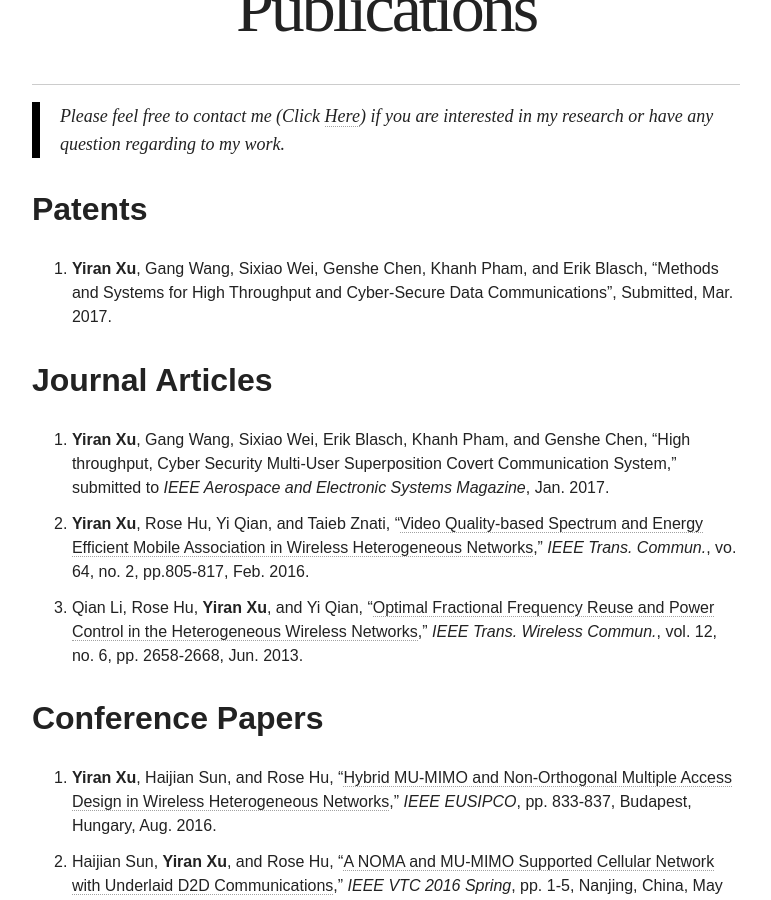
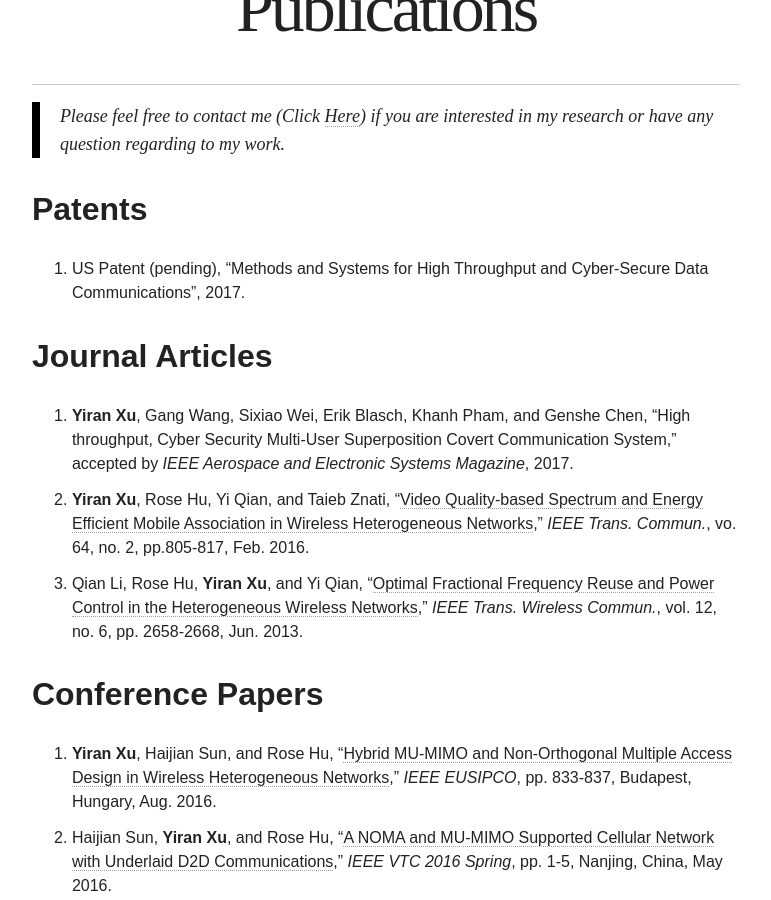
Before and after one commit to aaronxu17/aaronxu17.github.io, a Jekyll site: the page built from publication/index.md, in a window 1280 px wide and 900 px high, scrolled down 407 px. Shown: the whole window, without its empty margins (254-1025 px from the left). Built offline with Jekyll 4.4.1, drawn with Linux system fonts in a browser that asks for light colours; nearby versions of some CDN libraries.

Commit message:
update publications

```diff
--- a/publication/index.md
+++ b/publication/index.md
@@ -11,10 +11,10 @@
 > Please feel free to contact me (Click [Here](mailto:aaronxu17@gmail.com)) if you are interested in my research or have any question regarding to my work.
 
 ## Patents
-0. **Yiran Xu**, Gang Wang, Sixiao Wei, Genshe Chen, Khanh Pham, and Erik Blasch, "Methods and Systems for High Throughput and Cyber-Secure Data Communications", Submitted, Mar. 2017.
+0. US Patent (pending), "Methods and Systems for High Throughput and Cyber-Secure Data Communications", 2017.
 
 ## Journal Articles
-0. **Yiran Xu**, Gang Wang, Sixiao Wei, Erik Blasch, Khanh Pham, and Genshe Chen, “High throughput, Cyber Security Multi-User Superposition Covert Communication System,” submitted to *IEEE Aerospace and Electronic Systems Magazine*, Jan. 2017.
+0. **Yiran Xu**, Gang Wang, Sixiao Wei, Erik Blasch, Khanh Pham, and Genshe Chen, “High throughput, Cyber Security Multi-User Superposition Covert Communication System,” accepted by *IEEE Aerospace and Electronic Systems Magazine*, 2017.
 0. **Yiran Xu**, Rose Hu, Yi Qian, and Taieb Znati, “[Video Quality-based Spectrum and Energy Efficient Mobile Association in Wireless Heterogeneous Networks](http://ieeexplore.ieee.org/document/7337383/),” *IEEE Trans. Commun.*, vo. 64, no. 2, pp.805-817, Feb. 2016.
 0. Qian Li, Rose Hu, **Yiran Xu**, and Yi Qian, “[Optimal Fractional Frequency Reuse and Power Control in the Heterogeneous Wireless Networks](http://ieeexplore.ieee.org/document/6515998/),” *IEEE Trans. Wireless Commun.*, vol. 12, no. 6, pp. 2658-2668, Jun. 2013.
 
```
